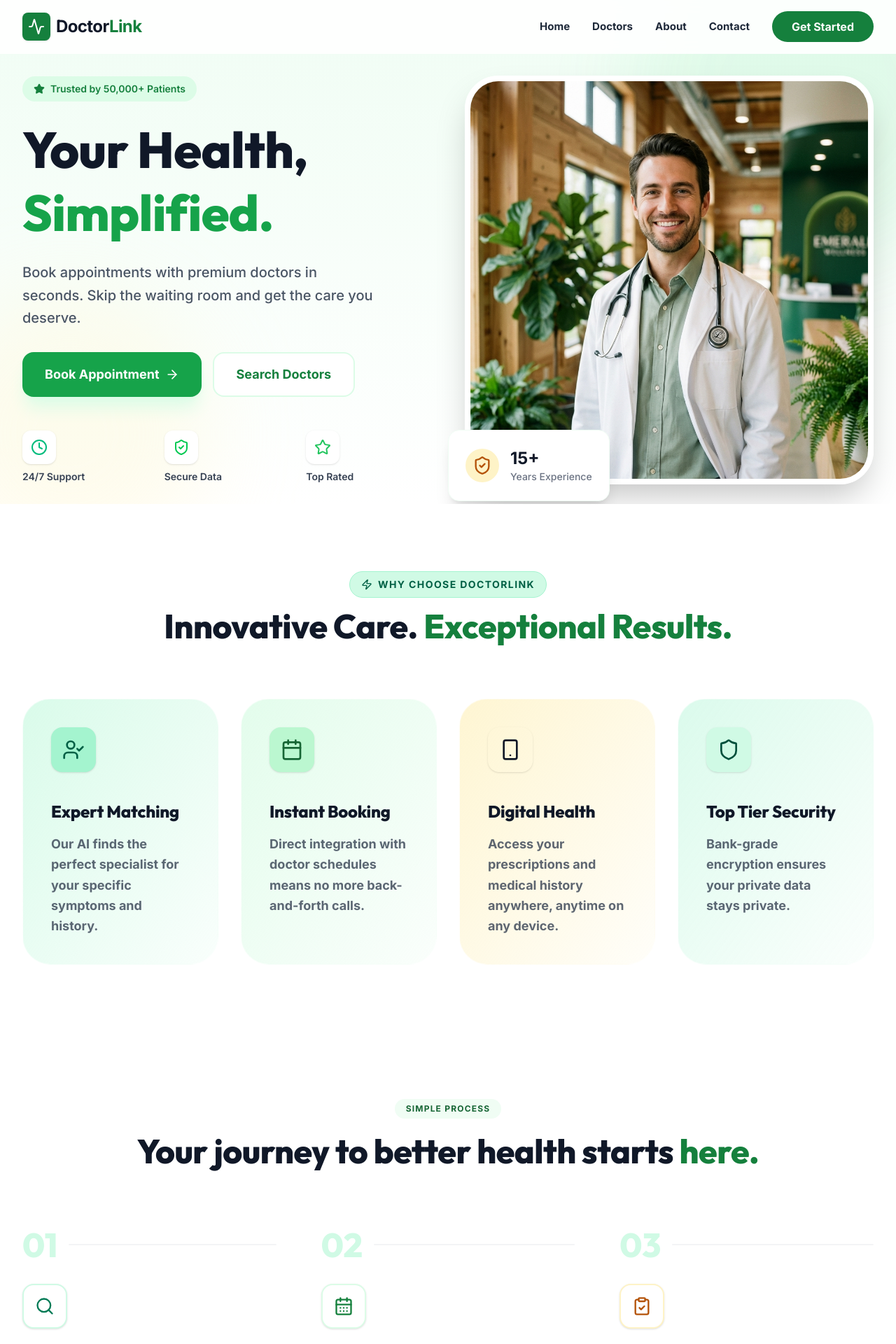
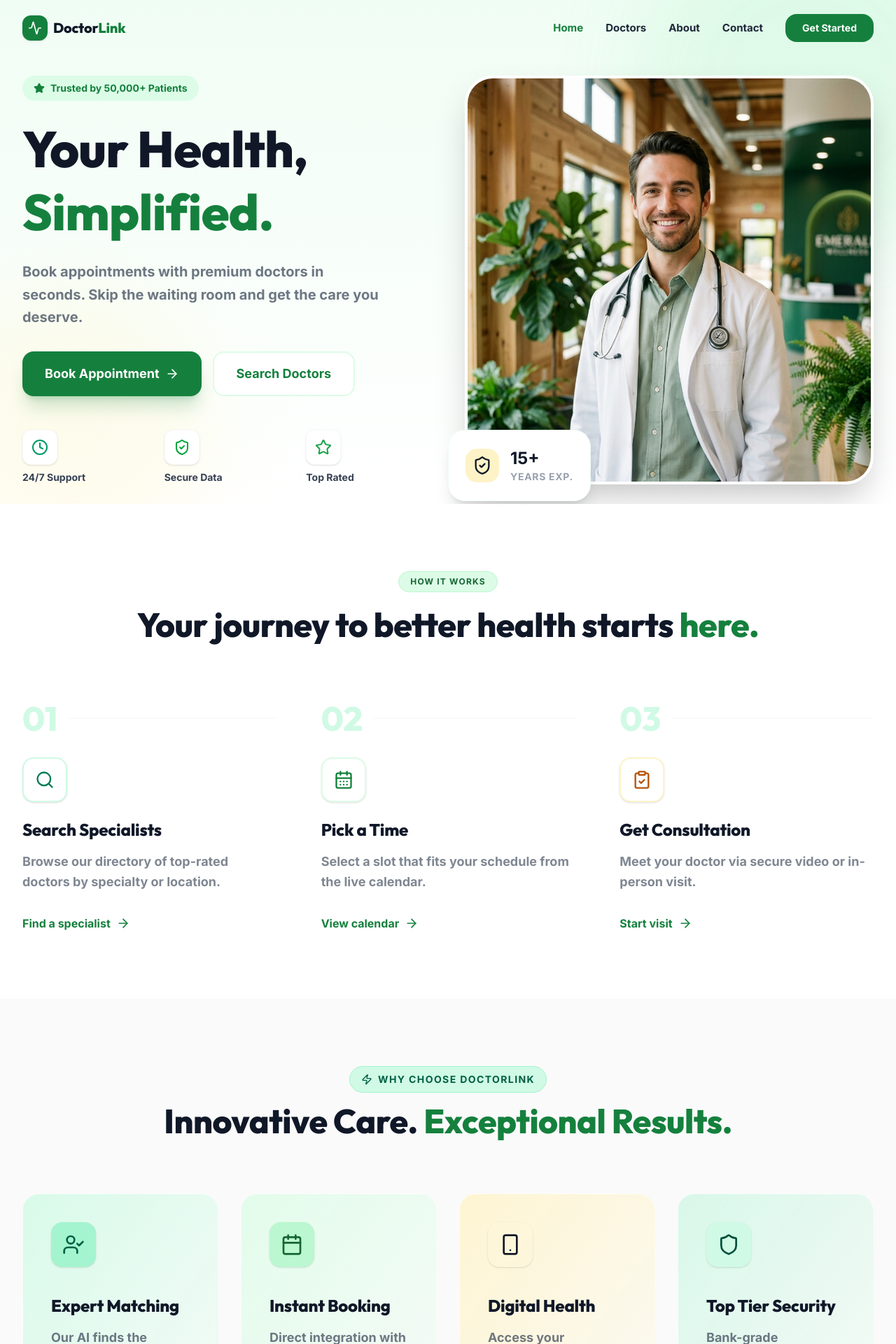
Before and after one commit to MAashirIqbal/doctorlink, a React (Vite) app: page / in a window 1280 px wide. Shown: the top 1920 px of the page at 70% size. Built offline with nearby package versions, Linux system fonts and the light colour scheme.

Commit message:
updated UI

```diff
--- a/src/components/layout/Features.jsx
+++ b/src/components/layout/Features.jsx
@@ -34,7 +34,7 @@ const Features = () => {
     ];
 
     return (
-        <section className="py-24 bg-white relative overflow-hidden">
+        <section className="py-24 bg-[#fafafa] relative overflow-hidden">
             <div className="max-w-7xl mx-auto px-4 sm:px-6 lg:px-8 relative z-10">
                 <div className="text-center mb-20">
                     <div className="inline-flex items-center gap-2 px-4 py-2 rounded-full bg-emerald-100 text-emerald-800 font-bold text-sm mb-4 uppercase tracking-widest border border-emerald-200">
@@ -50,13 +50,13 @@ const Features = () => {
                     {features.map((feature, idx) => (
                         <div
                             key={idx}
-                            className={`group p-10 rounded-[2.5rem] bg-gradient-to-br ${feature.gradient} border border-white/50 hover:border-primary-200/50 transition-all duration-500 transform hover:-translate-y-2 hover:shadow-xl hover:shadow-primary-900/5`}
+                            className={`group p-10 rounded-3xl bg-gradient-to-br ${feature.gradient} border border-white/50 hover:border-primary-200/50 transition-all duration-500 transform hover:-translate-y-2 hover:shadow-xl hover:shadow-primary-900/5`}
                         >
                             <div className={`w-16 h-16 rounded-2xl flex items-center justify-center mb-10 transition-transform group-hover:rotate-[15deg] shadow-sm ${feature.color}`}>
                                 <feature.icon size={32} />
                             </div>
-                            <h3 className="text-2xl font-black text-gray-900 mb-4 font-display">{feature.title}</h3>
-                            <p className="text-gray-700 leading-relaxed text-lg font-bold opacity-80">{feature.desc}</p>
+                            <h3 className="text-2xl font-black text-gray-900 mb-4 font-display leading-tight">{feature.title}</h3>
+                            <p className="text-gray-700 leading-relaxed text-lg font-bold opacity-70">{feature.desc}</p>
                         </div>
                     ))}
                 </div>
--- a/src/components/layout/Hero.jsx
+++ b/src/components/layout/Hero.jsx
@@ -17,26 +17,26 @@ const Hero = () => {
                         animate={{ opacity: 1, x: 0 }}
                         transition={{ duration: 0.8, ease: "easeOut" }}
                     >
-                        <div className="inline-flex items-center gap-2 bg-primary-100 text-primary-700 px-4 py-2 rounded-full font-semibold text-sm mb-6">
-                            <Star className="w-4 h-4 fill-primary-700" />
+                        <div className="inline-flex items-center gap-2 bg-primary-100 text-primary-700 px-4 py-2 rounded-full font-bold text-sm mb-6">
+                            <Star className="w-4 h-4 fill-primary-700" size={16} />
                             <span>Trusted by 50,000+ Patients</span>
                         </div>
 
-                        <h1 className="text-5xl lg:text-7xl font-extrabold text-gray-900 leading-tight mb-6">
+                        <h1 className="text-5xl lg:text-7xl font-black text-gray-900 leading-tight mb-6 font-display">
                             Your Health, <br />
-                            <span className="text-primary-600">Simplified.</span>
+                            <span className="text-primary-700">Simplified.</span>
                         </h1>
 
-                        <p className="text-xl text-gray-600 mb-8 max-w-lg leading-relaxed">
+                        <p className="text-xl text-gray-600 mb-8 max-w-lg font-bold leading-relaxed opacity-80">
                             Book appointments with premium doctors in seconds. Skip the waiting room and get the care you deserve.
                         </p>
 
                         <div className="flex flex-col sm:flex-row gap-4">
-                            <button className="flex items-center justify-center gap-2 bg-primary-600 hover:bg-primary-700 text-white px-8 py-4 rounded-2xl font-bold text-lg transition-all hover:scale-105 active:scale-95 shadow-xl shadow-primary-100">
+                            <button className="flex items-center justify-center gap-2 bg-primary-700 hover:bg-primary-800 text-white px-8 py-4 rounded-2xl font-black text-lg transition-all hover:scale-105 active:scale-95 shadow-xl shadow-primary-700/20">
                                 Book Appointment
                                 <ArrowRight size={20} />
                             </button>
-                            <button className="flex items-center justify-center gap-2 bg-white border-2 border-primary-100 text-primary-700 hover:bg-primary-50 px-8 py-4 rounded-2xl font-bold text-lg transition-all">
+                            <button className="flex items-center justify-center gap-2 bg-white border-2 border-primary-100 text-primary-700 hover:bg-primary-50 px-8 py-4 rounded-2xl font-black text-lg transition-all">
                                 Search Doctors
                             </button>
                         </div>
@@ -44,15 +44,15 @@ const Hero = () => {
                         {/* Quick Stats */}
                         <div className="mt-12 grid grid-cols-3 gap-6">
                             {[
-                                { icon: Clock, label: '24/7 Support', color: 'text-emerald-500' },
-                                { icon: ShieldCheck, label: 'Secure Data', color: 'text-green-500' },
-                                { icon: Star, label: 'Top Rated', color: 'text-primary-500' },
+                                { icon: Clock, label: '24/7 Support', color: 'text-emerald-600' },
+                                { icon: ShieldCheck, label: 'Secure Data', color: 'text-green-600' },
+                                { icon: Star, label: 'Top Rated', color: 'text-primary-600' },
                             ].map((stat, i) => (
                                 <div key={i} className="flex flex-col gap-2">
-                                    <div className={`p-3 w-fit rounded-xl bg-white shadow-sm ${stat.color}`}>
+                                    <div className={`p-3 w-fit rounded-xl bg-white shadow-sm border border-gray-50 ${stat.color}`}>
                                         <stat.icon size={24} />
                                     </div>
-                                    <span className="text-sm font-semibold text-gray-700">{stat.label}</span>
+                                    <span className="text-sm font-bold text-gray-700">{stat.label}</span>
                                 </div>
                             ))}
                         </div>
@@ -64,7 +64,7 @@ const Hero = () => {
                         transition={{ duration: 1, ease: "easeOut" }}
                         className="relative"
                     >
-                        <div className="relative z-10 rounded-[3rem] overflow-hidden shadow-2xl border-8 border-white">
+                        <div className="relative z-10 rounded-[2.5rem] overflow-hidden shadow-2xl border-4 border-white">
                             <img
                                 src={heroImage}
                                 alt="Professional Doctor"
@@ -77,14 +77,14 @@ const Hero = () => {
                             initial={{ opacity: 0, y: 50 }}
                             animate={{ opacity: 1, y: 0 }}
                             transition={{ delay: 0.5, duration: 0.8 }}
-                            className="absolute -bottom-6 -left-6 bg-white p-6 rounded-2xl shadow-xl z-20 flex items-center gap-4 border border-primary-50"
+                            className="absolute -bottom-6 -left-6 bg-white p-6 rounded-3xl shadow-xl z-20 flex items-center gap-4 border border-primary-50"
                         >
-                            <div className="w-12 h-12 bg-accent-100 rounded-full flex items-center justify-center">
-                                <ShieldCheck className="text-accent-600" size={28} />
+                            <div className="w-12 h-12 bg-accent-100 rounded-2xl flex items-center justify-center">
+                                <ShieldCheck className="text-accent-700" size={28} />
                             </div>
                             <div>
-                                <p className="text-2xl font-bold text-gray-900">15+</p>
-                                <p className="text-sm text-gray-500 font-medium">Years Experience</p>
+                                <p className="text-2xl font-black text-gray-900">15+</p>
+                                <p className="text-sm text-gray-400 font-bold uppercase tracking-wider">Years Exp.</p>
                             </div>
                         </motion.div>
                     </motion.div>
--- a/src/components/layout/Navbar.jsx
+++ b/src/components/layout/Navbar.jsx
@@ -1,14 +1,15 @@
 import React, { useState, useEffect } from 'react';
-import { Link } from 'react-router-dom';
+import { Link, useLocation } from 'react-router-dom';
 import { Menu, X, Activity } from 'lucide-react';
 
 const Navbar = () => {
     const [isScrolled, setIsScrolled] = useState(false);
     const [isMobileMenuOpen, setIsMobileMenuOpen] = useState(false);
+    const location = useLocation();
 
     useEffect(() => {
         const handleScroll = () => {
-            setIsScrolled(window.scrollY > 20);
+            setIsScrolled(window.scrollY > 10);
         };
         window.addEventListener('scroll', handleScroll);
         return () => window.removeEventListener('scroll', handleScroll);
@@ -24,17 +25,17 @@ const Navbar = () => {
     return (
         <nav
             className={`fixed top-0 w-full z-50 transition-all duration-300 ${isScrolled
-                    ? 'bg-white shadow-md py-2 border-b border-gray-100'
-                    : 'bg-white/90 backdrop-blur-sm py-4 border-b border-transparent'
+                ? 'bg-white shadow-sm py-2.5 border-b border-gray-100'
+                : 'bg-transparent py-5'
                 }`}
         >
             <div className="max-w-7xl mx-auto px-4 sm:px-6 lg:px-8">
                 <div className="flex justify-between items-center">
                     <Link to="/" className="flex items-center gap-2 group">
-                        <div className="bg-primary-700 p-2 rounded-lg group-hover:scale-110 transition-transform shadow-sm">
-                            <Activity className="text-white w-6 h-6" />
+                        <div className="bg-primary-700 p-2 rounded-xl group-hover:scale-110 transition-transform shadow-sm">
+                            <Activity className="text-white w-5 h-5" />
                         </div>
-                        <span className="text-2xl font-black text-gray-900 tracking-tight">
+                        <span className="text-xl font-black text-gray-900 tracking-tight font-display">
                             Doctor<span className="text-primary-700">Link</span>
                         </span>
                     </Link>
@@ -45,14 +46,15 @@ const Navbar = () => {
                             <Link
                                 key={link.name}
                                 to={link.path}
-                                className="text-gray-800 hover:text-primary-700 font-bold transition-colors text-[15px]"
+                                className={`text-[15px] font-bold transition-all hover:text-primary-700 ${location.pathname === link.path ? 'text-primary-700' : 'text-gray-800'
+                                    } hover:scale-105`}
                             >
                                 {link.name}
                             </Link>
                         ))}
                         <Link
                             to="/login"
-                            className="bg-primary-700 hover:bg-primary-800 text-white px-7 py-2.5 rounded-full font-bold transition-all hover:shadow-lg active:scale-95"
+                            className="bg-primary-700 hover:bg-primary-800 text-white px-6 py-2.5 rounded-2xl font-black text-sm transition-all hover:shadow-lg active:scale-95 shadow-primary-700/10"
                         >
                             Get Started
                         </Link>
@@ -62,9 +64,9 @@ const Navbar = () => {
                     <div className="md:hidden">
                         <button
                             onClick={() => setIsMobileMenuOpen(!isMobileMenuOpen)}
-                            className="p-2 text-gray-900 hover:bg-gray-100 rounded-lg transition-colors"
+                            className="p-2 text-gray-900 hover:bg-gray-100 rounded-xl transition-colors"
                         >
-                            {isMobileMenuOpen ? <X size={28} /> : <Menu size={28} />}
+                            {isMobileMenuOpen ? <X size={24} /> : <Menu size={24} />}
                         </button>
                     </div>
                 </div>
@@ -78,7 +80,7 @@ const Navbar = () => {
                             <Link
                                 key={link.name}
                                 to={link.path}
-                                className="block px-4 py-4 text-lg font-bold text-gray-900 hover:bg-primary-50 hover:text-primary-700 rounded-xl transition-colors"
+                                className="block px-4 py-4 text-lg font-black text-gray-900 hover:bg-primary-50 hover:text-primary-700 rounded-2xl transition-all"
                                 onClick={() => setIsMobileMenuOpen(false)}
                             >
                                 {link.name}
@@ -86,7 +88,7 @@ const Navbar = () => {
                         ))}
                         <Link
                             to="/login"
-                            className="block w-full text-center mt-4 bg-primary-700 text-white px-6 py-4 rounded-xl font-bold text-lg"
+                            className="block w-full text-center mt-4 bg-primary-700 text-white px-6 py-4 rounded-2xl font-black text-lg"
                             onClick={() => setIsMobileMenuOpen(false)}
                         >
                             Get Started
--- a/src/components/layout/ProcessSection.jsx
+++ b/src/components/layout/ProcessSection.jsx
@@ -9,7 +9,8 @@ const ProcessSection = () => {
             desc: 'Browse our directory of top-rated doctors by specialty or location.',
             icon: Search,
             iconColor: 'text-emerald-700',
-            borderColor: 'border-emerald-100'
+            borderColor: 'border-emerald-100',
+            link: 'Find a specialist'
         },
         {
             id: '02',
@@ -17,7 +18,8 @@ const ProcessSection = () => {
             desc: 'Select a slot that fits your schedule from the live calendar.',
             icon: CalendarDays,
             iconColor: 'text-primary-700',
-            borderColor: 'border-primary-100'
+            borderColor: 'border-primary-100',
+            link: 'View calendar'
         },
         {
             id: '03',
@@ -25,7 +27,8 @@ const ProcessSection = () => {
             desc: 'Meet your doctor via secure video or in-person visit.',
             icon: ClipboardCheck,
             iconColor: 'text-accent-600',
-            borderColor: 'border-accent-100'
+            borderColor: 'border-accent-100',
+            link: 'Start visit'
         }
     ];
 
@@ -33,8 +36,8 @@ const ProcessSection = () => {
         <section className="py-24 bg-white relative">
             <div className="max-w-7xl mx-auto px-4 sm:px-6 lg:px-8">
                 <div className="text-center mb-20">
-                    <div className="inline-block px-4 py-1.5 rounded-full bg-primary-50 text-primary-800 font-bold tracking-widest uppercase text-xs mb-4">
-                        Simple Process
+                    <div className="inline-block px-4 py-1.5 rounded-full bg-primary-100 text-primary-800 font-black tracking-widest uppercase text-xs mb-4 border border-primary-200">
+                        How it Works
                     </div>
                     <h2 className="text-4xl md:text-5xl font-black text-gray-900 leading-tight font-display">
                         Your journey to better health starts <span className="text-primary-700">here.</span>
@@ -46,24 +49,24 @@ const ProcessSection = () => {
                         <div key={i} className="relative group">
                             {/* Step Number - Highly visible but elegant */}
                             <div className="flex items-center gap-4 mb-8">
-                                <span className="text-5xl font-black text-emerald-100 group-hover:text-primary-600/20 transition-colors duration-500 font-display">
+                                <span className="text-5xl font-black text-emerald-100 group-hover:text-primary-700/20 transition-colors duration-500 font-display">
                                     {step.id}
                                 </span>
-                                <div className="h-[2px] flex-1 bg-gray-100 rounded-full overflow-hidden">
-                                    <div className="h-full bg-primary-600 w-0 group-hover:w-full transition-all duration-700" />
+                                <div className="h-[2px] flex-1 bg-gray-50 rounded-full overflow-hidden">
+                                    <div className="h-full bg-primary-700 w-0 group-hover:w-full transition-all duration-700" />
                                 </div>
                             </div>
 
                             <div className="relative z-10">
-                                <div className={`w-16 h-16 rounded-2xl flex items-center justify-center mb-6 group-hover:scale-110 group-hover:-rotate-3 transition-all duration-500 border-2 ${step.borderColor} bg-white shadow-sm`}>
+                                <div className={`w-16 h-16 rounded-2xl flex items-center justify-center mb-6 border-2 ${step.borderColor} bg-white shadow-sm group-hover:shadow-lg group-hover:scale-110 transition-all duration-500`}>
                                     <step.icon className={step.iconColor} size={28} />
                                 </div>
                                 <h3 className="text-2xl font-black text-gray-900 mb-4 font-display leading-tight">{step.title}</h3>
-                                <p className="text-gray-600 text-lg font-bold leading-relaxed mb-6 opacity-80">
+                                <p className="text-gray-600 text-lg font-bold leading-relaxed mb-8 opacity-70">
                                     {step.desc}
                                 </p>
                                 <div className="inline-flex items-center gap-2 text-primary-700 font-black text-base hover:gap-4 transition-all cursor-pointer group/link">
-                                    Explore step
+                                    {step.link}
                                     <ArrowRight size={20} className="group-hover/link:translate-x-1 transition-transform" />
                                 </div>
                             </div>
--- a/src/pages/public/Landing.jsx
+++ b/src/pages/public/Landing.jsx
@@ -1,8 +1,8 @@
 import React from 'react';
 import Navbar from '../../components/layout/Navbar';
 import Hero from '../../components/layout/Hero';
+import ProcessSection from '../../components/layout/ProcessSection';
 import Features from '../../components/layout/Features';
-import ProcessSection from '../../components/layout/ProcessSection';
 import AboutSection from '../../components/layout/AboutSection';
 import Testimonials from '../../components/layout/Testimonials';
 import FAQ from '../../components/layout/FAQ';
@@ -14,34 +14,36 @@ const Landing = () => {
             <Navbar />
             <main>
                 <Hero />
+                <ProcessSection />
                 <Features />
-                <ProcessSection />
                 <AboutSection />
                 <Testimonials />
                 <FAQ />
 
-                {/* Final CTA Section - Deep Gradient Style */}
-                <section className="py-28 relative overflow-hidden bg-gradient-to-b from-primary-950 via-primary-900 to-primary-800 text-white">
+                {/* Final CTA Section - Refined Gradient Flow */}
+                <section className="py-28 relative overflow-hidden bg-gradient-to-b from-white via-primary-50 to-primary-950">
+                    <div className="absolute top-0 inset-x-0 h-px bg-gradient-to-r from-transparent via-primary-200 to-transparent" />
+
                     {/* Abstract Decorative Elements */}
-                    <div className="absolute top-0 right-0 w-[600px] h-[600px] bg-emerald-500/10 rounded-full blur-[120px] -translate-y-1/2 translate-x-1/2" />
+                    <div className="absolute top-1/2 right-0 w-[600px] h-[600px] bg-emerald-500/10 rounded-full blur-[120px] -translate-y-1/2 translate-x-1/2" />
                     <div className="absolute bottom-0 left-0 w-[400px] h-[400px] bg-primary-600/10 rounded-full blur-[100px] translate-y-1/2 -translate-x-1/2" />
 
-                    <div className="max-w-5xl mx-auto px-4 text-center relative z-10">
-                        <div className="inline-flex items-center gap-2 px-5 py-2.5 rounded-full bg-white/10 text-emerald-300 font-black text-sm mb-8 uppercase tracking-widest border border-white/20 backdrop-blur-md">
+                    <div className="max-w-5xl mx-auto px-4 text-center relative z-10 pt-10">
+                        <div className="inline-flex items-center gap-2 px-5 py-2.5 rounded-full bg-primary-100/50 text-primary-800 font-black text-sm mb-8 uppercase tracking-widest border border-primary-200 backdrop-blur-md">
                             Join the Future
                         </div>
-                        <h2 className="text-5xl md:text-7xl font-black text-white mb-8 tracking-tight font-display leading-[1.1]">
+                        <h2 className="text-5xl md:text-7xl font-black text-gray-900 mb-8 tracking-tight font-display leading-[1.1]">
                             Better healthcare, <br />
-                            <span className="text-emerald-400">starts right now.</span>
+                            <span className="text-primary-700">starts right now.</span>
                         </h2>
-                        <p className="text-xl text-primary-100 mb-12 max-w-2xl mx-auto font-bold leading-relaxed opacity-80">
+                        <p className="text-xl text-gray-600 mb-12 max-w-2xl mx-auto font-bold leading-relaxed opacity-80">
                             Experience the difference with DoctorLink. Professional care is just a few clicks away. Join the thousands who trust us.
                         </p>
                         <div className="flex flex-col sm:flex-row justify-center gap-6">
-                            <button className="bg-primary-600 hover:bg-emerald-500 text-white px-12 py-5 rounded-[2rem] font-black text-xl transition-all hover:scale-105 active:scale-95 shadow-2xl shadow-emerald-950/50">
+                            <button className="bg-primary-700 hover:bg-primary-800 text-white px-12 py-5 rounded-2xl font-black text-xl transition-all hover:scale-105 active:scale-95 shadow-2xl shadow-primary-700/30">
                                 Register as Patient
                             </button>
-                            <button className="bg-white/5 backdrop-blur-md text-white border-2 border-white/20 hover:bg-white/10 px-12 py-5 rounded-[2rem] font-black text-xl transition-all">
+                            <button className="bg-white text-gray-900 border-2 border-gray-100 hover:border-primary-200 px-12 py-5 rounded-2xl font-black text-xl transition-all">
                                 Join as Specialist
                             </button>
                         </div>
```
Also changed, not shown: src/components/layout/AboutSection.jsx (+15 -15 lines), src/components/layout/FAQ.jsx (+7 -7 lines), src/components/layout/Footer.jsx (+26 -10 lines), src/components/layout/Testimonials.jsx (+9 -8 lines).
